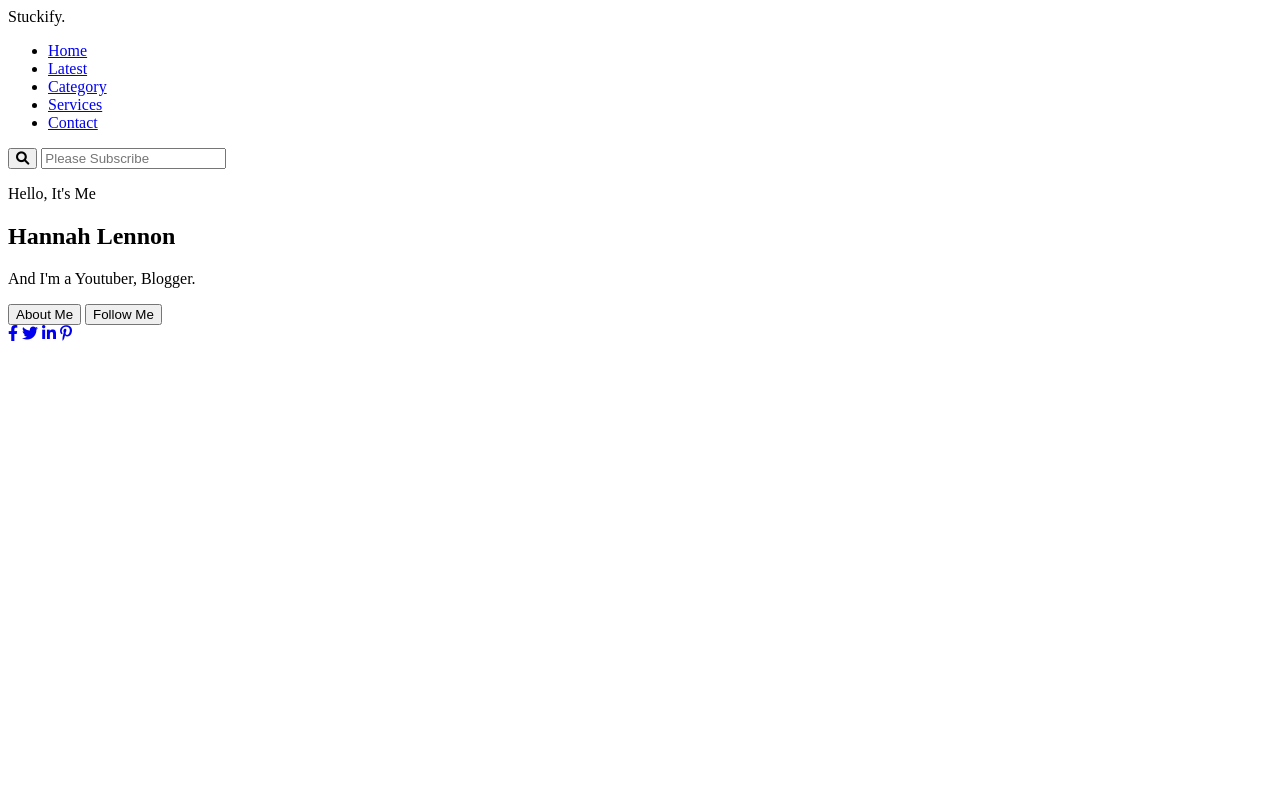
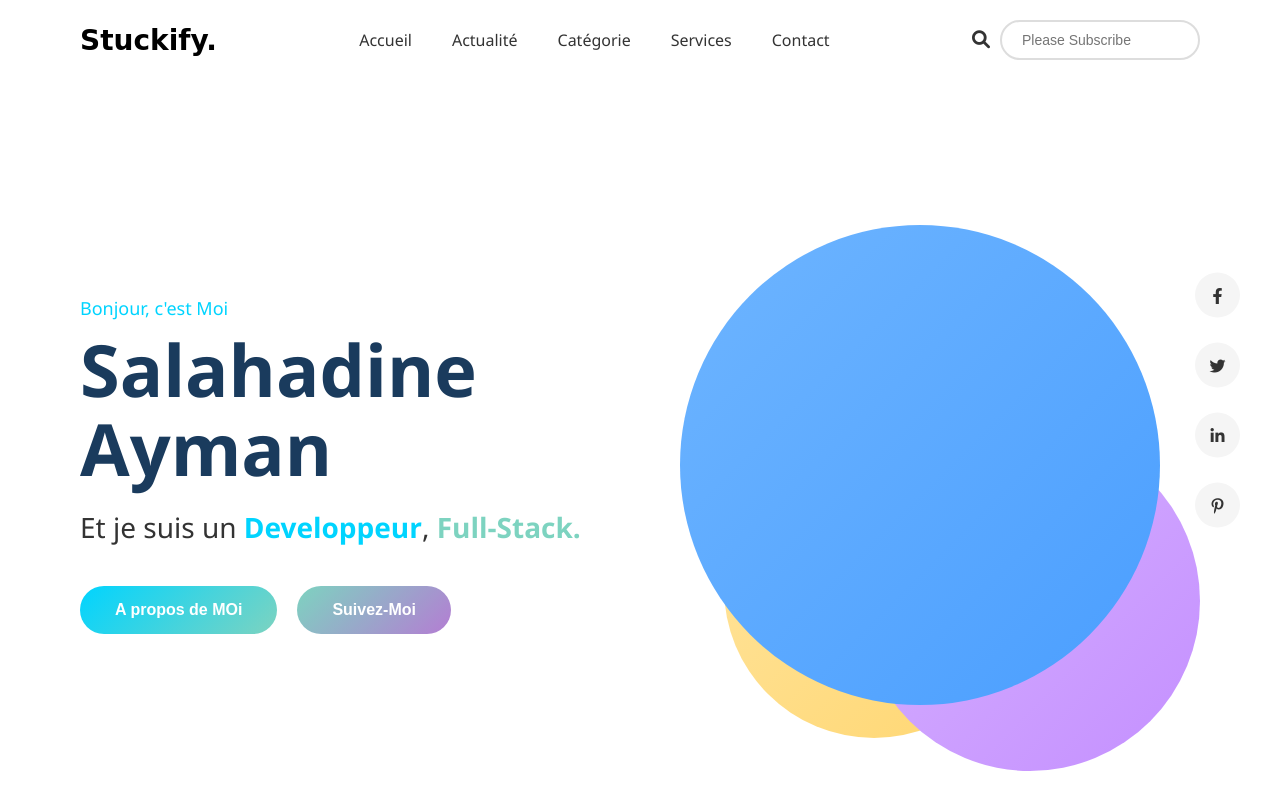
Before and after one commit to aymansalahadine-crypto/Profil, a plain HTML site: page index.html in a window 1280 px wide. Drawn offline with Linux system fonts and the light colour scheme.

Commit message:
style css

```diff
--- a/index.html
+++ b/index.html
@@ -1,11 +1,14 @@
-<!DOCTYPE html>
+<!doctype html>
 <html lang="fr">
   <head>
-    <meta charset="UTF-8">
-    <meta name="viewport" content="width=device-width, initial-scale=1.0">
+    <meta charset="UTF-8" />
+    <meta name="viewport" content="width=device-width, initial-scale=1.0" />
     <title>Stuckify - Hannah Lennon</title>
-    <link rel="stylesheet" href="style.css">
-    <link rel="stylesheet" href="https://cdnjs.cloudflare.com/ajax/libs/font-awesome/6.0.0/css/all.min.css">
+    <link rel="stylesheet" href="style.css" />
+    <link
+      rel="stylesheet"
+      href="https://cdnjs.cloudflare.com/ajax/libs/font-awesome/6.0.0/css/all.min.css"
+    />
   </head>
   <body>
     <!-- Header -->
@@ -13,15 +16,19 @@
       <nav class="navbar">
         <div class="logo">Stuckify.</div>
         <ul class="nav-links">
-                <li><a href="#home">Home</a></li>
-                <li><a href="#latest">Latest</a></li>
-                <li><a href="#category">Category</a></li>
-                <li><a href="#services">Services</a></li>
-                <li><a href="#contact">Contact</a></li>
+          <li><a href="#Accueil">Accueil</a></li>
+          <li><a href="#Actualité">Actualité</a></li>
+          <li><a href="#Catégorie">Catégorie</a></li>
+          <li><a href="#Services">Services</a></li>
+          <li><a href="#Contact">Contact</a></li>
         </ul>
         <div class="search-subscribe">
           <button class="search-btn"><i class="fas fa-search"></i></button>
-                <input type="text" placeholder="Please Subscribe" class="subscribe-input">
+          <input
+            type="text"
+            placeholder="Please Subscribe"
+            class="subscribe-input"
+          />
         </div>
       </nav>
     </header>
@@ -31,20 +38,24 @@
       <div class="hero-content">
         <div class="text-content">
           <div class="intro-circle">
-                    <p class="greeting">Hello, It's Me</p>
-                    <h1 class="name">Hannah Lennon</h1>
-                    <p class="profession">And I'm a <span class="highlight-youtuber">Youtuber</span>, <span class="highlight-blogger">Blogger.</span></p>
+            <p class="greeting">Bonjour, c'est Moi</p>
+            <h1 class="name">Salahadine Ayman</h1>
+            <p class="profession">
+              Et je suis un <span class="highlight-youtuber">Developpeur</span>,
+              <span class="highlight-blogger">Full-Stack.</span>
+            </p>
             <div class="buttons">
-                        <button class="btn btn-about">About Me</button>
-                        <button class="btn btn-follow">Follow Me</button>
+              <button class="btn btn-about">A propos de MOi</button>
+              <button class="btn btn-follow">Suivez-Moi</button>
             </div>
           </div>
         </div>
-            <div class="image-content">
-                <div class="circle-bg circle-blue"></div>
-                <div class="circle-bg circle-yellow"></div>
-                <div class="circle-bg circle-purple"></div>
-                <div class="person-image">
+        <!-- Right Content - Image -->
+        <div class="content-right">
+          <div class="bg-circle circle-blue"></div>
+          <div class="bg-circle circle-yellow"></div>
+          <div class="bg-circle circle-purple"></div>
+          <div class="person-container">
             <!-- L'image de la personne sera ajoutée ici -->
           </div>
         </div>
--- /dev/null
+++ b/style.css
@@ -0,0 +1,354 @@
+/* Reset et styles de base */
+* {
+    margin: 0;
+    padding: 0;
+    box-sizing: border-box;
+}
+
+body {
+    font-family: 'Segoe UI', Tahoma, Geneva, Verdana, sans-serif;
+    overflow-x: hidden;
+    background-color: #ffffff;
+}
+
+/* Header et Navigation */
+header {
+    padding: 20px 80px;
+    background-color: #ffffff;
+}
+
+.navbar {
+    display: flex;
+    justify-content: space-between;
+    align-items: center;
+}
+
+.logo {
+    font-size: 28px;
+    font-weight: bold;
+    color: #000;
+    font-family: 'Brush Script MT', cursive;
+}
+
+.nav-links {
+    display: flex;
+    list-style: none;
+    gap: 40px;
+}
+
+.nav-links a {
+    text-decoration: none;
+    color: #333;
+    font-size: 16px;
+    font-weight: 500;
+    transition: color 0.3s ease;
+}
+
+.nav-links a:hover {
+    color: #00d4ff;
+}
+
+.search-subscribe {
+    display: flex;
+    align-items: center;
+    gap: 10px;
+}
+
+.search-btn {
+    background: none;
+    border: none;
+    font-size: 18px;
+    cursor: pointer;
+    color: #333;
+}
+
+.subscribe-input {
+    padding: 10px 20px;
+    border: 2px solid #ddd;
+    border-radius: 25px;
+    outline: none;
+    font-size: 14px;
+    width: 200px;
+}
+
+/* Hero Section */
+.hero {
+    padding: 60px 80px;
+    min-height: calc(100vh - 100px);
+    display: flex;
+    align-items: center;
+    position: relative;
+}
+
+.hero-content {
+    display: flex;
+    justify-content: space-between;
+    align-items: center;
+    width: 100%;
+}
+
+/* Text Content */
+.text-content {
+    flex: 1;
+    z-index: 2;
+}
+
+.intro-circle {
+    position: relative;
+}
+
+.greeting {
+    font-size: 18px;
+    color: #00d4ff;
+    margin-bottom: 10px;
+    font-weight: 500;
+}
+
+.name {
+    font-size: 72px;
+    font-weight: bold;
+    color: #1a3b5d;
+    margin-bottom: 20px;
+    line-height: 1.1;
+}
+
+.profession {
+    font-size: 28px;
+    color: #333;
+    margin-bottom: 40px;
+}
+
+.highlight-youtuber {
+    color: #00d4ff;
+    font-weight: 600;
+}
+
+.highlight-blogger {
+    color: #7dd3c0;
+    font-weight: 600;
+}
+
+.buttons {
+    display: flex;
+    gap: 20px;
+}
+
+.btn {
+    padding: 15px 35px;
+    border: none;
+    border-radius: 30px;
+    font-size: 16px;
+    font-weight: 600;
+    cursor: pointer;
+    transition: all 0.3s ease;
+}
+
+.btn-about {
+    background: linear-gradient(135deg, #00d4ff, #7dd3c0);
+    color: white;
+}
+
+.btn-about:hover {
+    transform: translateY(-3px);
+    box-shadow: 0 10px 25px rgba(0, 212, 255, 0.3);
+}
+
+.btn-follow {
+    background: linear-gradient(135deg, #7dd3c0, #b47dd3);
+    color: white;
+}
+
+.btn-follow:hover {
+    transform: translateY(-3px);
+    box-shadow: 0 10px 25px rgba(125, 211, 192, 0.3);
+}
+
+/* Right Content - Image Section */
+.content-right {
+    flex: 1;
+    position: relative;
+    display: flex;
+    justify-content: center;
+    align-items: center;
+    height: 650px;
+}
+
+.bg-circle {
+    position: absolute;
+    border-radius: 50%;
+}
+
+.circle-blue {
+        width: 480px;
+        height: 480px;
+        background: linear-gradient(135deg, #6eb5ff 0%, #4a9eff 100%);
+        top: 50%;
+        left: 50%;
+        transform: translate(-50%, -50%);
+        z-index: 1;
+      }
+.circle-yellow {
+        width: 300px;
+        height: 300px;
+        background: linear-gradient(135deg, #ffe5a0 0%, #ffd670 100%);
+        bottom: 8%;
+        left: 15%;
+        z-index: 0;
+      }
+
+ .circle-purple {
+        width: 340px;
+        height: 340px;
+        background: linear-gradient(135deg, #d8b5ff 0%, #c48fff 100%);
+        bottom: 3%;
+        right: 0;
+        z-index: 0;
+      }
+
+ /* Person Image Container */
+      .person-container {
+        position: relative;
+        z-index: 5;
+        width: 520px;
+        height: 650px;
+      }
+
+      .person-img {
+        width: 100%;
+        height: 100%;
+        object-fit: contain;
+        object-position: center bottom;
+
+      }
+
+/* Social Icons */
+.social-icons {
+    position: fixed;
+    right: 40px;
+    top: 50%;
+    transform: translateY(-50%);
+    display: flex;
+    flex-direction: column;
+    gap: 25px;
+    z-index: 10;
+}
+
+.social-icon {
+    width: 45px;
+    height: 45px;
+    display: flex;
+    align-items: center;
+    justify-content: center;
+    background-color: #f5f5f5;
+    border-radius: 50%;
+    color: #333;
+    text-decoration: none;
+    transition: all 0.3s ease;
+}
+
+.social-icon:hover {
+    background: linear-gradient(135deg, #00d4ff, #7dd3c0);
+    color: white;
+    transform: scale(1.1);
+}
+
+/* Responsive Design */
+@media (max-width: 1200px) {
+    .name {
+        font-size: 60px;
+    }
+
+    .circle-blue {
+        width: 380px;
+        height: 380px;
+    }
+}
+
+@media (max-width: 992px) {
+    header {
+        padding: 20px 40px;
+    }
+
+    .hero {
+        padding: 40px 40px;
+    }
+
+    .hero-content {
+        flex-direction: column;
+        text-align: center;
+    }
+
+    .text-content {
+        margin-bottom: 50px;
+    }
+
+    .buttons {
+        justify-content: center;
+    }
+
+    .name {
+        font-size: 50px;
+    }
+
+    .social-icons {
+        bottom: 30px;
+        right: 50%;
+        transform: translateX(50%);
+        flex-direction: row;
+        top: auto;
+    }
+}
+
+@media (max-width: 768px) {
+    .nav-links {
+        gap: 20px;
+        font-size: 14px;
+    }
+
+    .name {
+        font-size: 40px;
+    }
+
+    .profession {
+        font-size: 22px;
+    }
+
+    .circle-blue {
+        width: 300px;
+        height: 300px;
+    }
+
+    .circle-yellow,
+    .circle-purple {
+        width: 200px;
+        height: 200px;
+    }
+
+    .person-image {
+        width: 350px;
+        height: 450px;
+    }
+}
+
+@media (max-width: 576px) {
+    .navbar {
+        flex-wrap: wrap;
+    }
+
+    .nav-links {
+        display: none;
+    }
+
+    .name {
+        font-size: 32px;
+    }
+
+    .buttons {
+        flex-direction: column;
+        width: 100%;
+    }
+
+    .btn {
+        width: 100%;
+    }
+}
```
Also changed, not shown: pain.jpg (added). Lines whose indentation alone changed are shown as unchanged.
